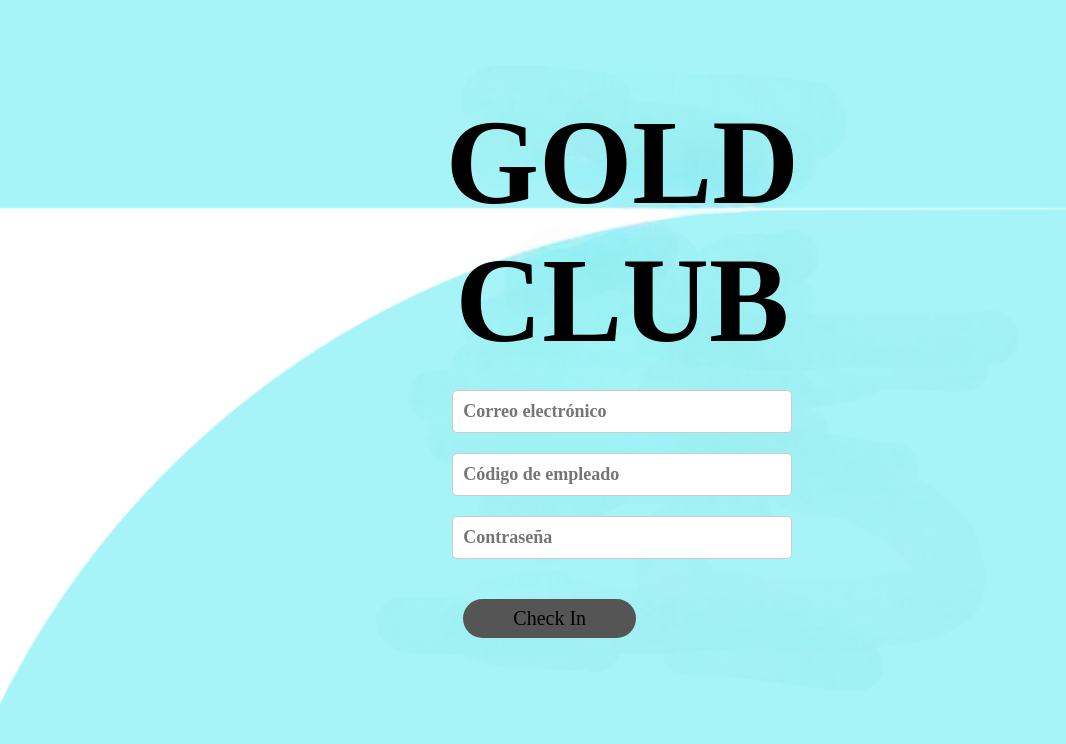
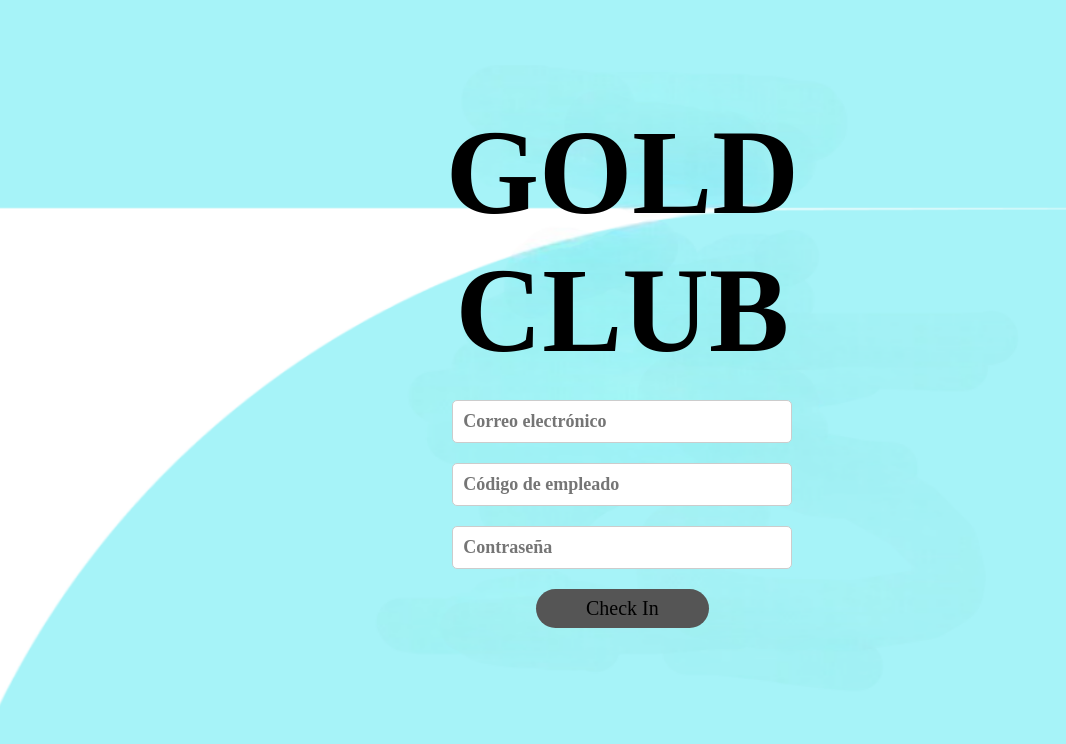
Before and after one commit to Alejitocx/FRONTEND-DESPLIUEGUE, a React (Vite) app: page /LoginPage in a window 1280 px wide. Both pictures are taken after a click on the button "SIGN UP". Shown: the top 744 px of the page, without its empty margins (0-1066 px from the left). Built offline with nearby package versions, Linux system fonts and the light colour scheme; a web font is replaced by a local one.

Commit message:
RETOQUES

```diff
--- a/src/styles/login.css
+++ b/src/styles/login.css
@@ -13,7 +13,7 @@
 .header {
   text-align: center; /* Reducido el margen inferior */
   font-size: 90px; /* Ajuste el tamaño de fuente para 1366x768 */
-  margin-top: -69px;
+  margin-top: -110px;
   font-family: 'Love Ya Like A Sister';
 }
 
@@ -101,7 +101,7 @@
 }
 
 .buttonst button {
-  margin-right: 30px; /* Espacio a la derecha de cada botón */
+  margin-right: 90px; /* Espacio a la derecha de cada botón */
 }
 
 /* Elimina el margen derecho del último botón */
--- a/src/styles/singUp.css
+++ b/src/styles/singUp.css
@@ -62,9 +62,6 @@
   .sign-up-form .buttonsUP {
     display: flex;
     justify-content: space-between;
-    width: 100%;
-    gap: 30px; /* Aumentado el espacio entre los botones */
-    padding-top: 20px; /* Ajuste del padding superior para un mejor alineamiento */
   }
 
   /* Estilo para los botones */
```
